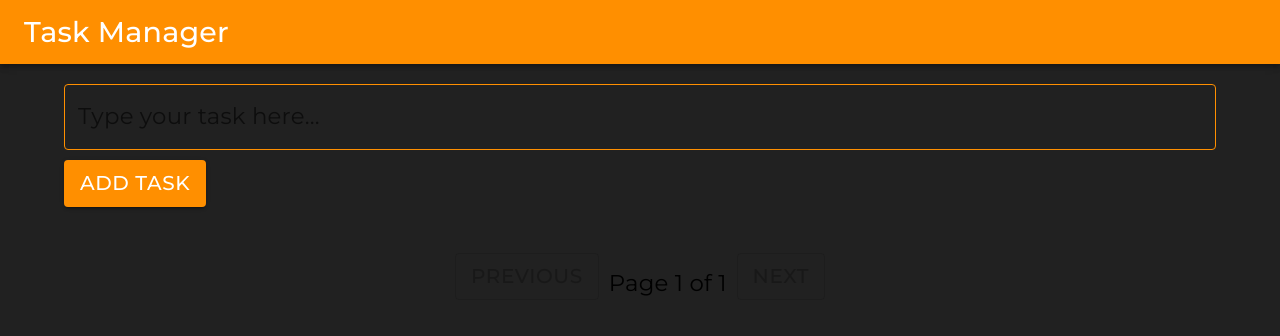
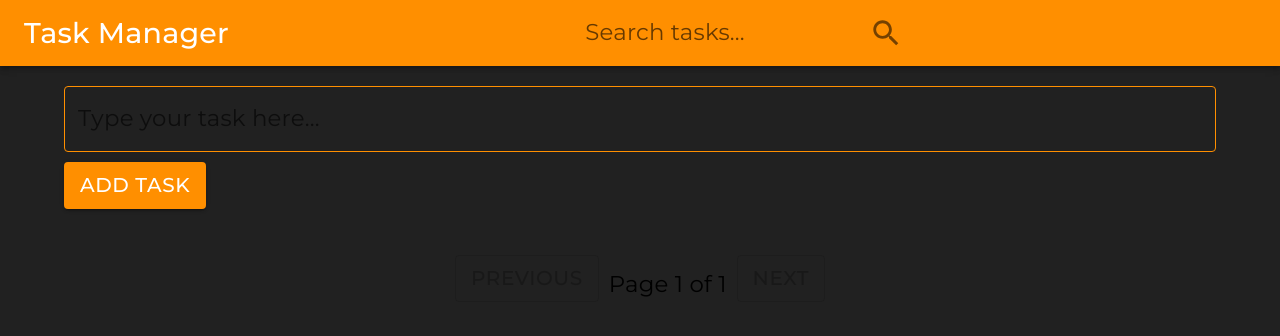
Before and after one commit to GabrielZolk/taskmanager-vip, a React (Vite) app: page / in a window 1280 px wide. Shown: the top 336 px of the page. Built offline with nearby package versions, Linux system fonts and the light colour scheme.

Commit message:
feat: searchbar

```diff
--- a/src/App.tsx
+++ b/src/App.tsx
@@ -1,4 +1,4 @@
-import { useState, useRef } from 'react';
+import { useState, useRef, useEffect } from 'react';
 import {
   AppBar,
   Toolbar,
@@ -17,6 +17,8 @@ import {
 import DeleteIcon from '@mui/icons-material/Delete';
 import EditIcon from '@mui/icons-material/Edit';
 import CheckCircleOutlineIcon from '@mui/icons-material/CheckCircleOutline';
+import SearchIcon from '@mui/icons-material/Search';
+import ClearIcon from '@mui/icons-material/Clear';
 import './App.css';
 
 interface Task {
@@ -31,15 +33,23 @@ function App() {
   const [isModalOpen, setIsModalOpen] = useState(false);
   const [editingTask, setEditingTask] = useState<Task | null>(null);
   const [currentPage, setCurrentPage] = useState(1);
-
+  const [searchTerm, setSearchTerm] = useState('');
+  const [filteredTasks, setFilteredTasks] = useState<Task[]>([]);
   const editInputRef = useRef<HTMLInputElement | null>(null);
   const tasksPerPage = 5;
 
   const indexOfLastTask = currentPage * tasksPerPage;
   const indexOfFirstTask = indexOfLastTask - tasksPerPage;
-  const currentTasks = tasks.slice(indexOfFirstTask, indexOfLastTask);
+  const currentTasks = filteredTasks.slice(indexOfFirstTask, indexOfLastTask);
 
-  const totalPages = tasks.length > 0 ? Math.ceil(tasks.length / tasksPerPage) : 1;
+  const totalPages = filteredTasks.length > 0 ? Math.ceil(filteredTasks.length / tasksPerPage) : 1;
+
+  useEffect(() => {
+    const filtered = tasks.filter(task =>
+      task.content.toLowerCase().includes(searchTerm.toLowerCase())
+    );
+    setFilteredTasks(filtered);
+  }, [tasks, searchTerm]);
 
   const handleTaskAdd = () => {
     if (taskInput) {
@@ -90,6 +100,26 @@ function App() {
       <AppBar position="static">
         <Toolbar id="toolbar">
           <Typography variant="h6">Task Manager</Typography>
+          <TextField
+            label="Search tasks..."
+            variant="outlined"
+            value={searchTerm}
+            onChange={(e) => setSearchTerm(e.target.value)}
+            InputProps={{
+              endAdornment: (
+                <Box display="flex" alignItems="center">
+                  <IconButton
+                    onClick={() => setSearchTerm('')}
+                    edge="end"
+                  >
+                    {searchTerm ? <ClearIcon /> : <SearchIcon />}
+                  </IconButton>
+                </Box>
+              ),
+            }}
+            style={{ margin: '0 auto' }}
+          />
+
         </Toolbar>
       </AppBar>
       <Container style={{ marginTop: '20px' }}>
```
